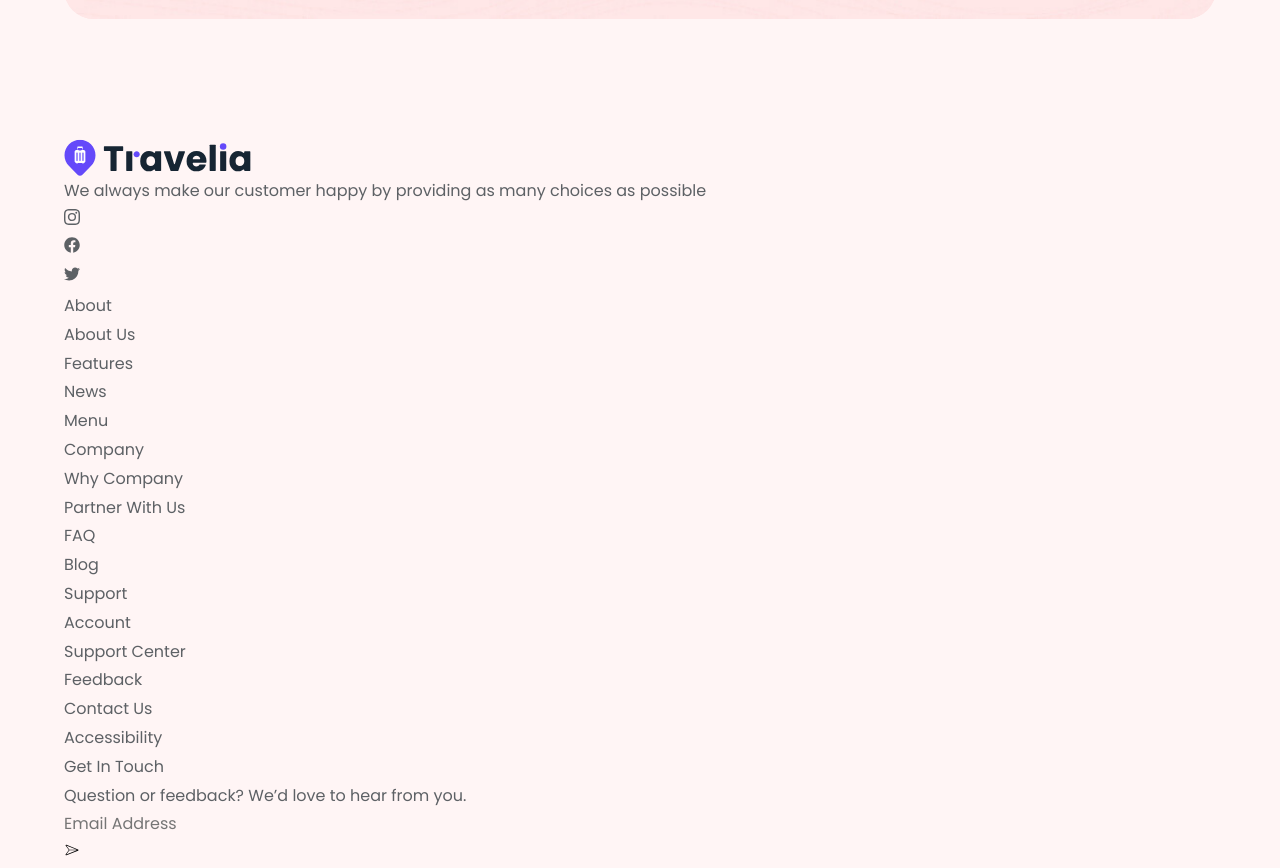
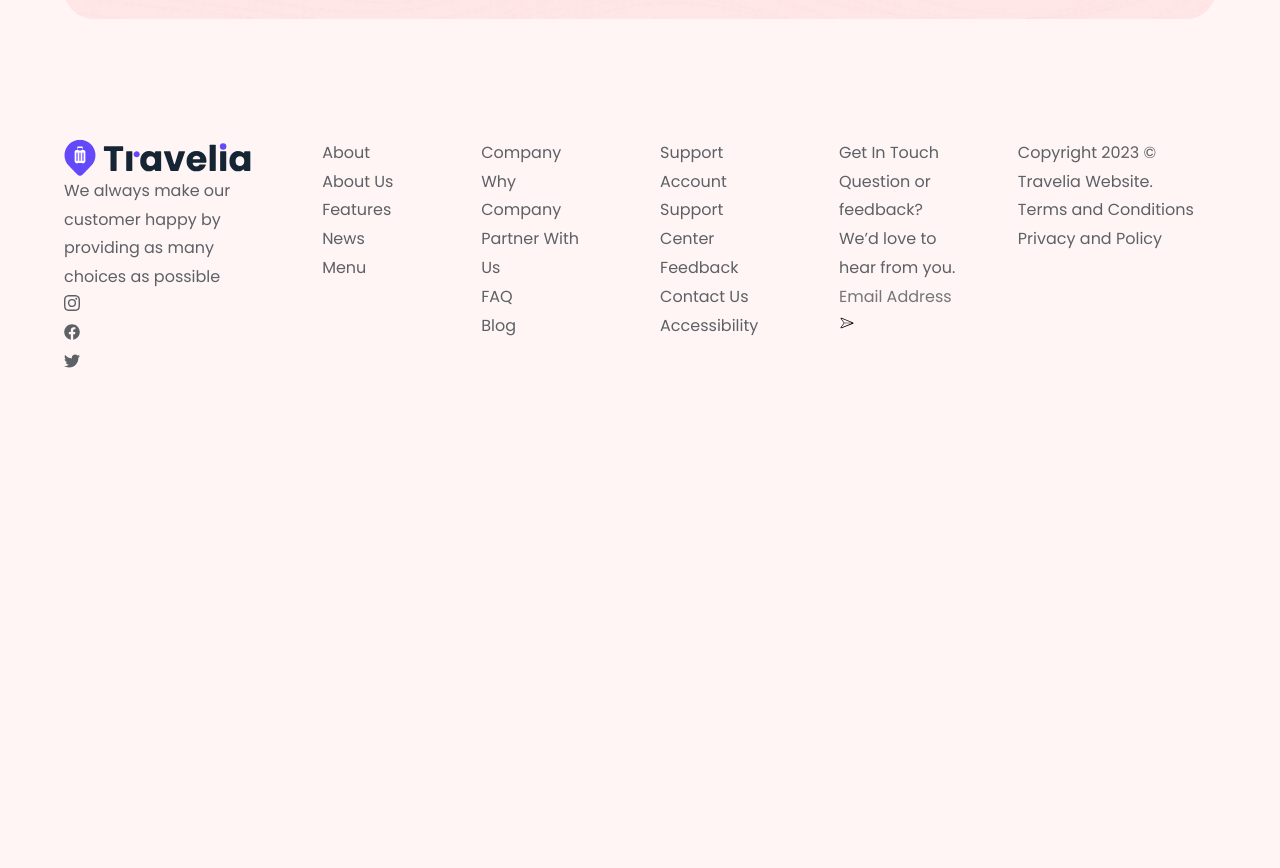
Before and after one commit to Meetkamal256/travelia-website-react-typescript, a React (Vite) app: page / in a window 1280 px wide. Shown: the part 5314-6182 px from the top of the page. After the commit the page ends 5692 px from the top, so only its background shows below. Built offline with nearby package versions, Linux system fonts and the light colour scheme.

Commit message:
modified footer component jsx

```diff
--- a/src/components/footer/Footer.tsx
+++ b/src/components/footer/Footer.tsx
@@ -137,6 +137,24 @@ const Footer = () => {
             </button>
           </form>
         </div>
+
+        <div className="copyright">
+          <p className="copyright__text">
+            Copyright 2023 &copy; Travelia Website.
+          </p>
+          <ul className="copyright__list">
+            <li>
+              <a href="#" className="copyright__link">
+                Terms and Conditions
+              </a>
+            </li>
+            <li>
+              <a href="#" className="copyright__link">
+                Privacy and Policy
+              </a>
+            </li>
+          </ul>
+        </div>
       </div>
     </footer>
   );
--- a/src/components/footer/footer.css
+++ b/src/components/footer/footer.css
@@ -0,0 +1,5 @@
+.footer__container {
+    display: grid;
+    grid-template-columns: 1fr 0.5fr 0.6fr 0.6fr 0.6fr 1fr;
+    gap: 60px;
+}
```
